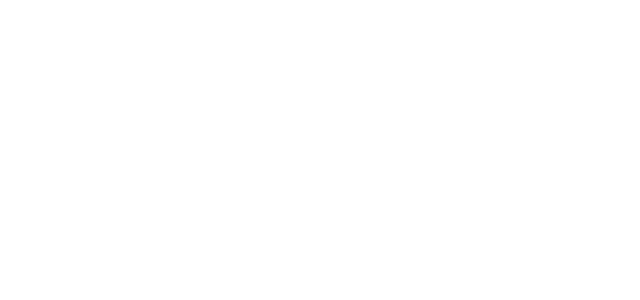
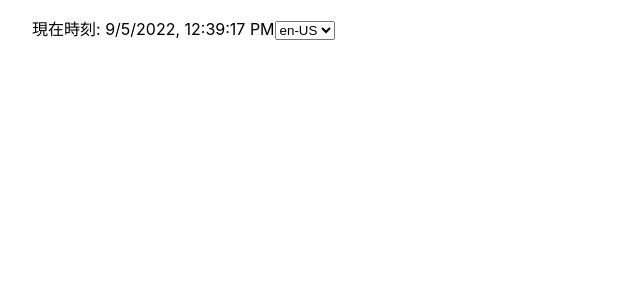
Before and after one commit to shotasz/typescript-app, a Next.js app: page / in a window 1280 px wide. Shown: the top 300 px of the page, without its empty margins (0-640 px from the left). Built offline with nearby package versions, Linux system fonts and the light colour scheme.

Commit message:
フックuseEffect(Part2)

```diff
--- /dev/null
+++ b/components/Clock.tsx
@@ -0,0 +1,66 @@
+import React, { useEffect, useState } from 'react'
+
+const UPDATE_CYCLE = 1000
+
+const KEY_LOCALE = 'KEY_LOCALE'
+
+enum Locale {
+  US = 'en-US',
+  JP = 'ja-JP'
+}
+
+const getLocale = (text: string) => {
+  switch (text) {
+    case Locale.US:
+      return Locale.US
+    case Locale.JP:
+      return Locale.JP
+
+    default:
+      return Locale.US
+  }
+}
+
+const Clock = () => {
+  const [timestamp, setTimestamp] = useState(new Date())
+  const [locale, setLocale] = useState(Locale.US)
+
+  useEffect(() => {
+    const timer = setInterval(() => {
+      setTimestamp(new Date())
+    }, UPDATE_CYCLE)
+
+    return () => {
+      clearInterval(timer)
+    }
+  }, [])
+
+  useEffect(() => {
+    const savedLocale = localStorage.getItem(KEY_LOCALE)
+    if (savedLocale !== null) {
+      setLocale(getLocale(savedLocale))
+    }
+  }, [])
+
+  useEffect(() => {
+    localStorage.setItem(KEY_LOCALE, locale)
+  }, [locale])
+
+  return (
+    <div>
+      <p>
+        <span id="current-time-label">現在時刻</span>
+        <span>: {timestamp.toLocaleString(locale)}</span>
+        <select
+          value={locale}
+          onChange={(e) => setLocale(getLocale(e.target.value))}
+        >
+          <option value="en-US">en-US</option>
+          <option value="ja-JP">ja-JP</option>
+        </select>
+      </p>
+    </div>
+  )
+}
+
+export default Clock
--- a/pages/index.tsx
+++ b/pages/index.tsx
@@ -2,67 +2,13 @@
 import Head from 'next/head'
 import Image from 'next/image'
 import { ChangeEvent, useMemo, useState, useEffect } from 'react'
+import Clock from '../components/Clock'
 import styles from '../styles/Home.module.css'
 
-const UPDATE_CYCLE = 1000
-
-const KEY_LOCALE = 'KEY_LOCALE'
-
-enum Locale {
-  US = 'en-US',
-  JP = 'ja-JP'
-}
-
-const getLocale = (text: string) => {
-  switch (text) {
-    case Locale.US:
-      return Locale.US
-    case Locale.JP:
-      return Locale.JP
-
-    default:
-      return Locale.US
-  }
-}
-
-const Home = () => {
-  // const [timestamp, setTimestamp] = useState(new Date())
-  // const [locale, setLocale] = useState(Locale.US)
-
-  // useEffect(() => {
-  //   const timer = setInterval(() => {
-  //     setTimestamp(new Date())
-  //   }, UPDATE_CYCLE)
-
-  //   return () => {
-  //     clearInterval(timer)
-  //   }
-  // }, [])
-
-  // useEffect(() => {
-  //   const savedLocale = localStorage.getItem(KEY_LOCALE)
-  //   if (savedLocale !== null) {
-  //     setLocale(getLocale(savedLocale))
-  //   }
-  // }, [])
-
-  // useEffect(() => {
-  //   localStorage.setItem(KEY_LOCALE, locale)
-  // }, [locale])
-
+const Home: NextPage = () => {
   return (
     <div className={styles.container}>
-      <p>
-        {/* <span id="current-time-label">現在時刻</span>
-        <span>: {timestamp.toLocaleString(locale)}</span>
-        <select
-          value={locale}
-          onChange={(e) => setLocale(getLocale(e.target.value))}
-        >
-          <option value="en-US">en-US</option>
-          <option value="ja-JP">ja-JP</option>
-        </select> */}
-      </p>
+      <Clock />
     </div>
   )
 }
```
